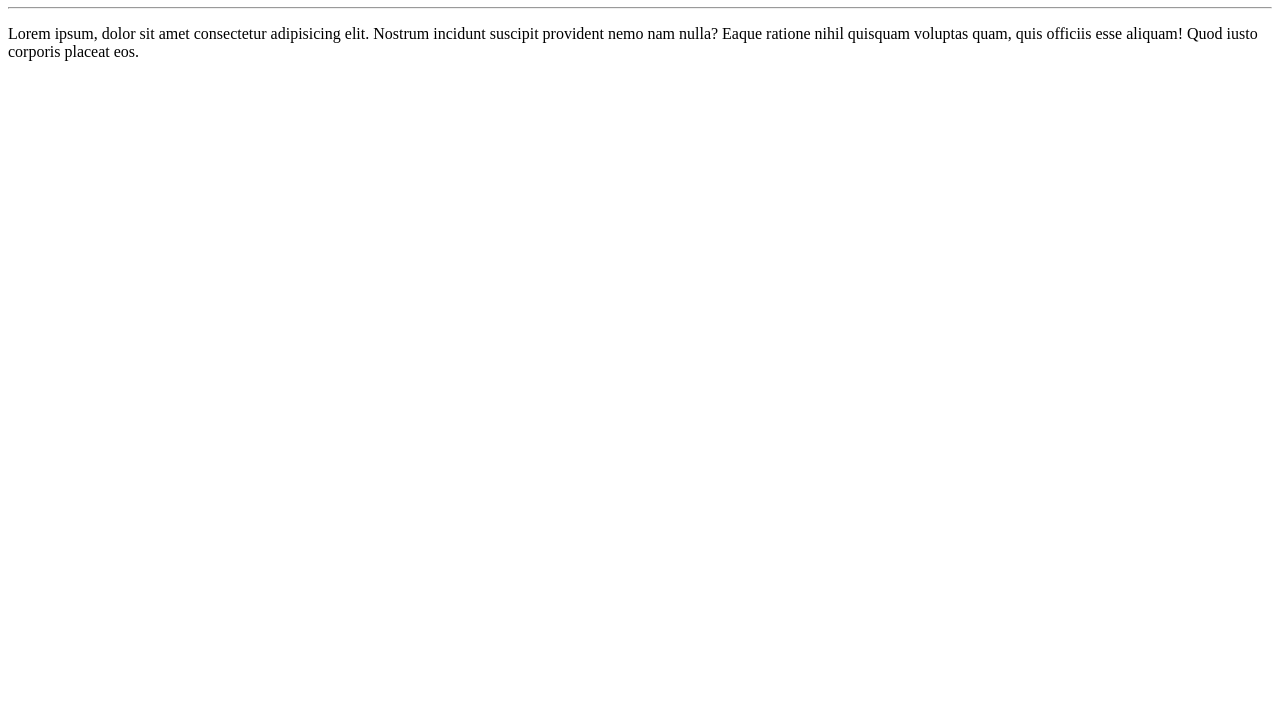
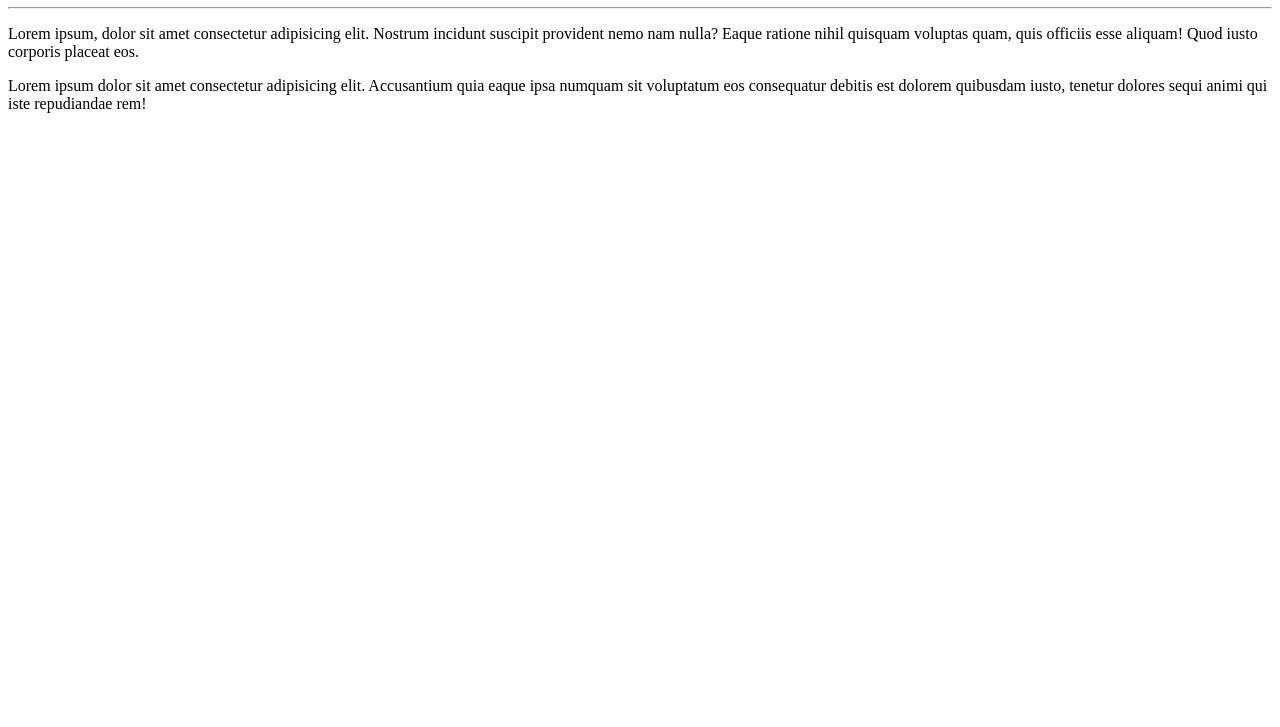
Before and after one commit to CelsoVAlves/Ola-Mundo, a plain HTML site: page site-exemplo/index.html in a window 1280 px wide. Shown: the part 73-800 px from the top of the page. Drawn offline with Linux system fonts and the light colour scheme.

Commit message:
Alteração no site
Botei mais um parágrafo.

```diff
--- a/site-exemplo/index.html
+++ b/site-exemplo/index.html
@@ -9,5 +9,6 @@
     <h1>Olá, Mundo</h1>
     <hr>
     <p>Lorem ipsum, dolor sit amet consectetur adipisicing elit. Nostrum incidunt suscipit provident nemo nam nulla? Eaque ratione nihil quisquam voluptas quam, quis officiis esse aliquam! Quod iusto corporis placeat eos.</p>
+    <p>Lorem ipsum dolor sit amet consectetur adipisicing elit. Accusantium quia eaque ipsa numquam sit voluptatum eos consequatur debitis est dolorem quibusdam iusto, tenetur dolores sequi animi qui iste repudiandae rem!</p>
 </body>
 </html>
```
